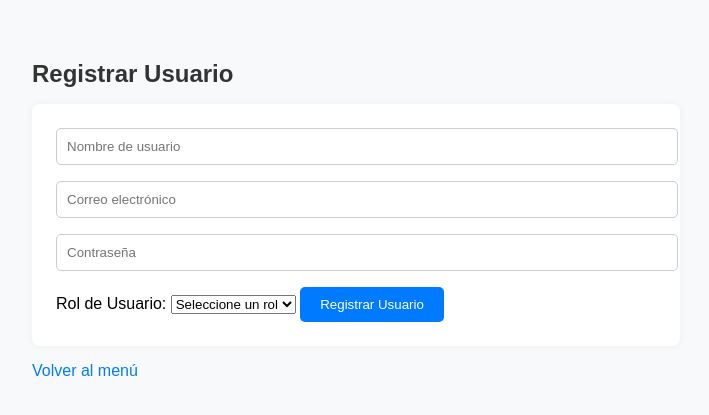
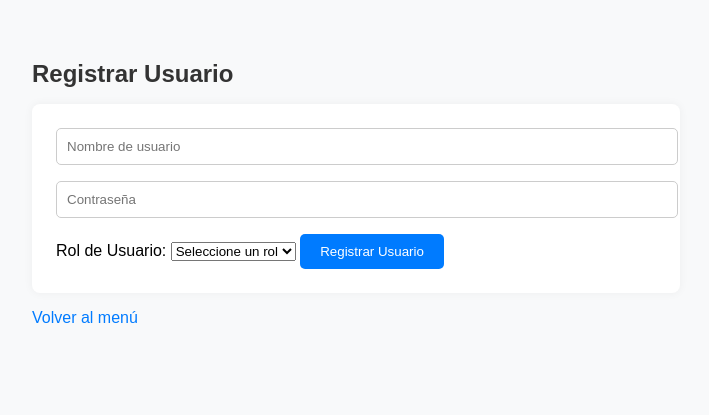
Before and after one commit to Cach13/Muniz, a PHP site: page /admin/r_usuarios.php in a window 1280 px wide. Shown: the top 415 px of the page, without its empty margins (8-717 px from the left). Run offline with PHP 8.4, Linux system fonts and the light colour scheme; the visitor is signed in with stand-in values (Sample User, id 1).

Commit message:
Segundo commit

```diff
--- a/admin/r_usuarios.php
+++ b/admin/r_usuarios.php
@@ -1,22 +1,22 @@
+<?php
+// funciona completamente
 
-<?php
 require_once '..\config.php';
 session_start();
 
 // Verificar si hay sesión de administrador
 if (!isset($_SESSION['user_id'])) {
-    header("Location: login.php");
+    header("Location: ..\login.php");
     exit;
 }
 
 if ($_SERVER['REQUEST_METHOD'] == 'POST') {
     $nombre = $_POST['nombre'];
-    $correo = $_POST['correo'];
     $password = password_hash($_POST['password'], PASSWORD_DEFAULT);
     $rol = $_POST['rol'];
 
-    $stmt = $conn->prepare("INSERT INTO usuarios (nombre, correo, contraseña_hash, rol) VALUES (?, ?, ?, ?)");
-    $stmt->execute([$nombre, $correo, $password, $rol]);
+    $stmt = $conn->prepare("INSERT INTO usuarios (nombre, contraseña, rol) VALUES (?, ?, ?)");
+    $stmt->execute([$nombre, $password, $rol]);
 
     header("Location: p_admin.html");
     exit;
@@ -34,15 +34,13 @@ if ($_SERVER['REQUEST_METHOD'] == 'POST') {
     <h2>Registrar Usuario</h2>
     <form method="POST">
         <input type="text" name="nombre" placeholder="Nombre de usuario" required>
-        <input type="email" name="correo" placeholder="Correo electrónico" required>
         <input type="password" name="password" placeholder="Contraseña" required>
 
         <label>Rol de Usuario:</label>
         <select name="rol" required>
             <option value="">Seleccione un rol</option>
-            <option value="admin">Administrador</option>
-            <option value="profesor">Profesor</option>
-            <option value="estudiante">Estudiante</option>
+            <option value="admin">Admin</option>
+            <option value="alumno">Usuario</option>
         </select>
 
         <button type="submit">Registrar Usuario</button>
```
